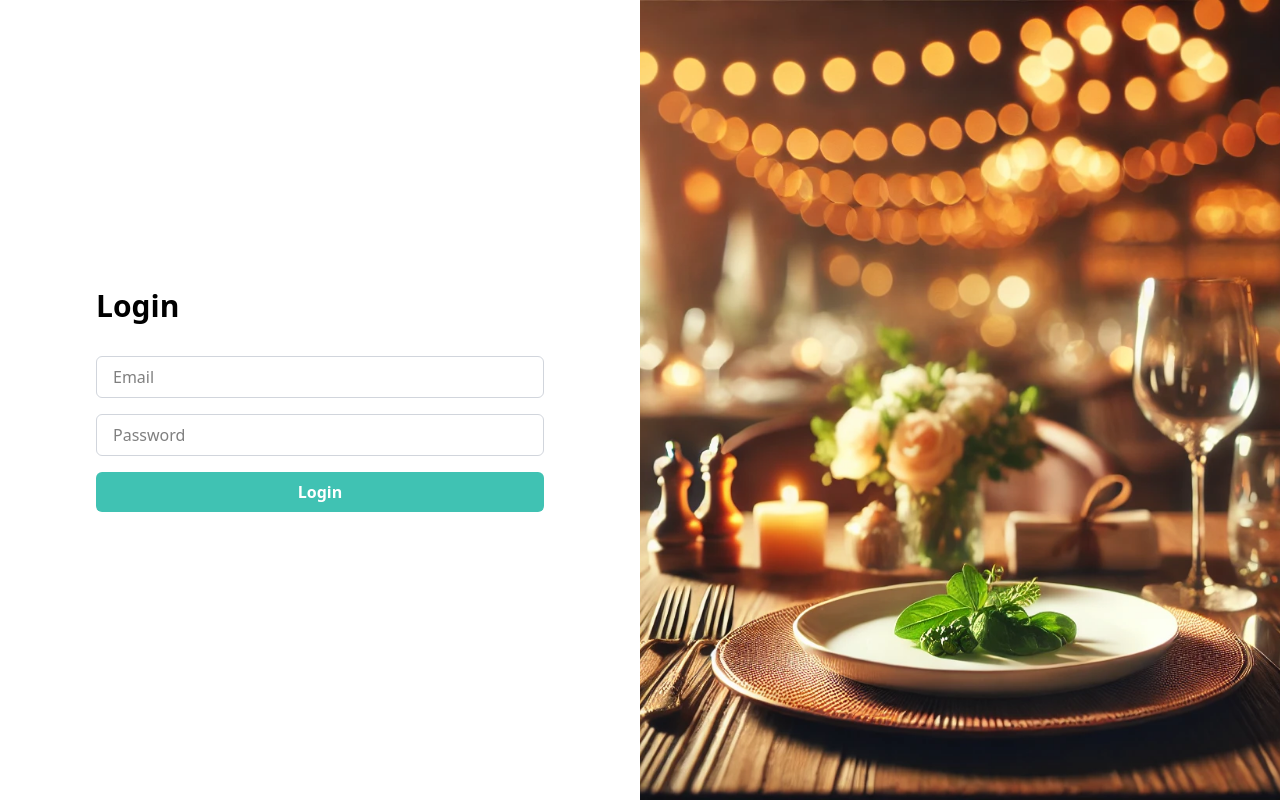
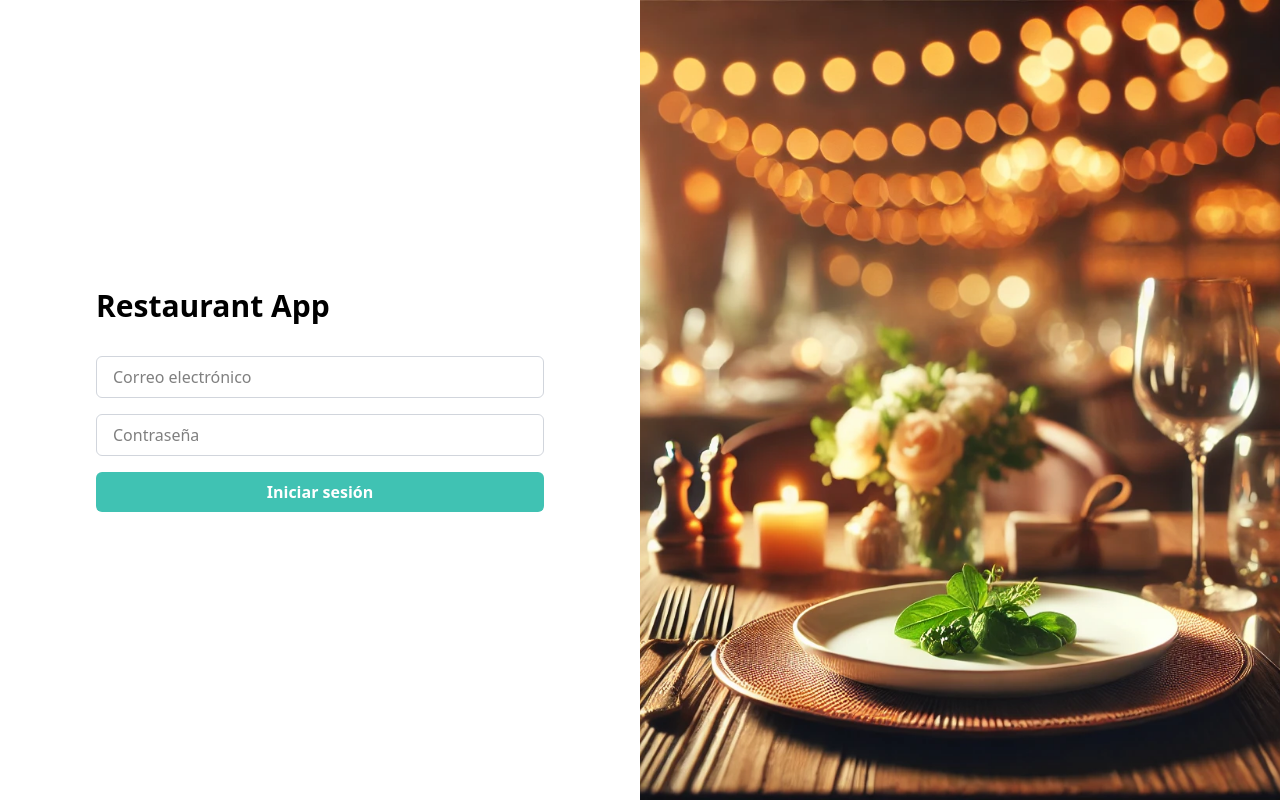
Before and after one commit to Juan-Motta/restaurant-api-fullstack, a Vue app in the folder frontend/restaurant/: page /login in a window 1280 px wide. Built offline with nearby package versions, Linux system fonts and the light colour scheme.

Commit message:
feat: Add localization support for login view and update placeholders in English and Spanish

```diff
--- a/frontend/restaurant/src/locale/en.json
+++ b/frontend/restaurant/src/locale/en.json
@@ -66,5 +66,9 @@
   "Date": "Date",
   "Status": "Status",
   "Ingredient Id": "Ingredient Id",
-  "Ingredient Name": "Ingredient Name"
+  "Ingredient Name": "Ingredient Name",
+  "login": "Login",
+  "email": "Email",
+  "password": "Password",
+  "login-failed": "Login failed. Please try again."
 }
--- a/frontend/restaurant/src/locale/es.json
+++ b/frontend/restaurant/src/locale/es.json
@@ -67,5 +67,9 @@
   "Date": "Fecha",
   "Status": "Estado",
   "Ingredient Id": "Id de ingrediente",
-  "Ingredient Name": "Nombre de ingrediente"
+  "Ingredient Name": "Nombre de ingrediente",
+  "login": "Iniciar sesión",
+  "email": "Correo electrónico",
+  "password": "Contraseña",
+  "login-failed": "Inicio de sesión fallido, intente nuevamente"
 }
--- a/frontend/restaurant/src/presentation/views/LoginView.vue
+++ b/frontend/restaurant/src/presentation/views/LoginView.vue
@@ -1,13 +1,13 @@
 <template>
   <div class="flex h-full">
     <div class="w-full md:w-1/2 flex flex-col justify-center px-8 md:px-16 lg:px-24">
-      <h1 class="text-3xl font-bold mb-8">Login</h1>
+      <h1 class="text-3xl font-bold mb-8">Restaurant App</h1>
       <form @submit.prevent="handleLogin" class="space-y-4">
         <div>
           <input
             type="email"
             v-model="email"
-            placeholder="Email"
+            :placeholder="$t('email')"
             required
             autocomplete="email"
             class="w-full px-4 py-2 border rounded-md focus:outline-none focus:ring-2 focus:ring-blue-500 border-gray-300"
@@ -17,7 +17,7 @@
           <input
             type="password"
             v-model="password"
-            placeholder="Password"
+            :placeholder="$t('password')"
             required
             autocomplete="current-password"
             class="w-full px-4 py-2 border rounded-md focus:outline-none focus:ring-2 focus:ring-blue-500 border-gray-300"
@@ -27,7 +27,7 @@
           type="submit"
           class="w-full bg-[#0eb3a0ca] text-white font-semibold py-2 rounded-md hover:bg-[#67cec2ca] transition duration-300"
         >
-          Login
+          {{ $t('login') }}
         </button>
       </form>
     </div>
@@ -42,6 +42,8 @@
 import { ref } from 'vue'
 import { useRouter } from 'vue-router'
 import { login } from '@/services/login'
+import { useI18n } from 'vue-i18n'
+const { t } = useI18n()
 
 const email = ref('')
 const password = ref('')
@@ -54,7 +56,7 @@ const handleLogin = async () => {
     router.push('/take-order')
   } catch (error) {
     console.error('Login failed:', error)
-    alert('Login failed. Please check your credentials.')
+    alert(t('loginFailed'))
   }
 }
 </script>
```
